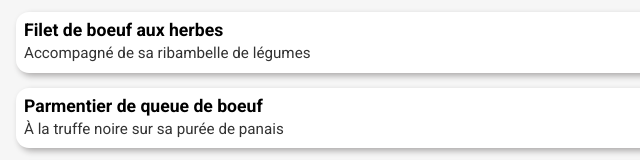
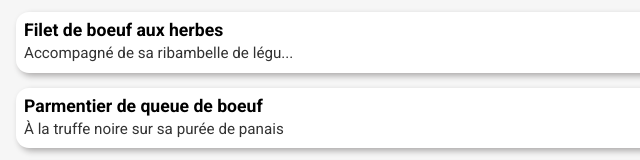
Before and after one commit to fbergot/FlorianBergot_3_03062021, a plain HTML site: page pages/la_palette_du_gout.html in a window 1280 px wide. Shown: the part 635-795 px from the top of the page, 0-640 px from the left. Drawn offline with Linux system fonts and the light colour scheme; a web font is replaced by a local one.

Commit message:
modif minim texte html

```diff
--- a/pages/la_palette_du_gout.html
+++ b/pages/la_palette_du_gout.html
@@ -72,7 +72,7 @@
                     <article class="card">
                         <p class="card__p">Filet de boeuf aux herbes</p>
                         <div class="card__cont">
-                            <p>Accompagné de sa ribambelle de légumes</p>
+                            <p>Accompagné de sa ribambelle de légu...</p>
                             <span>40€</span>
                         </div>
                     </article>
```
